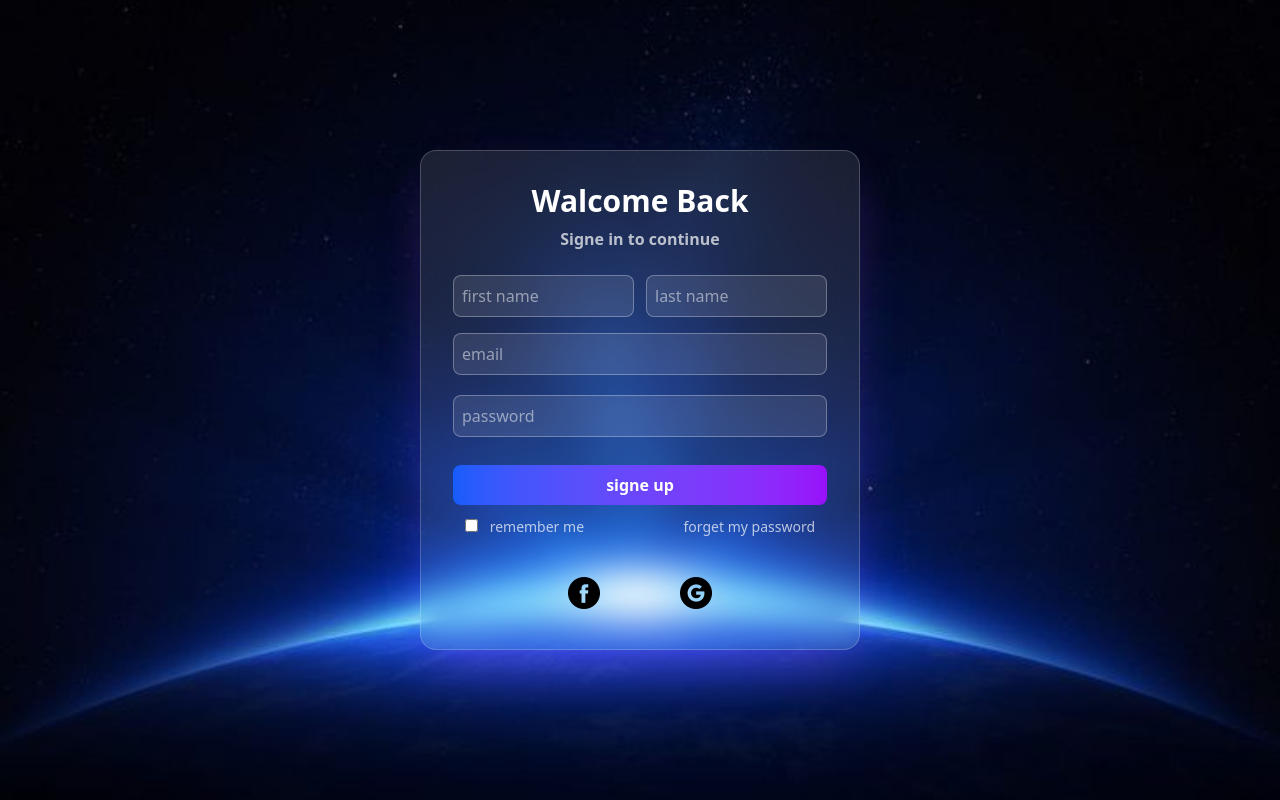
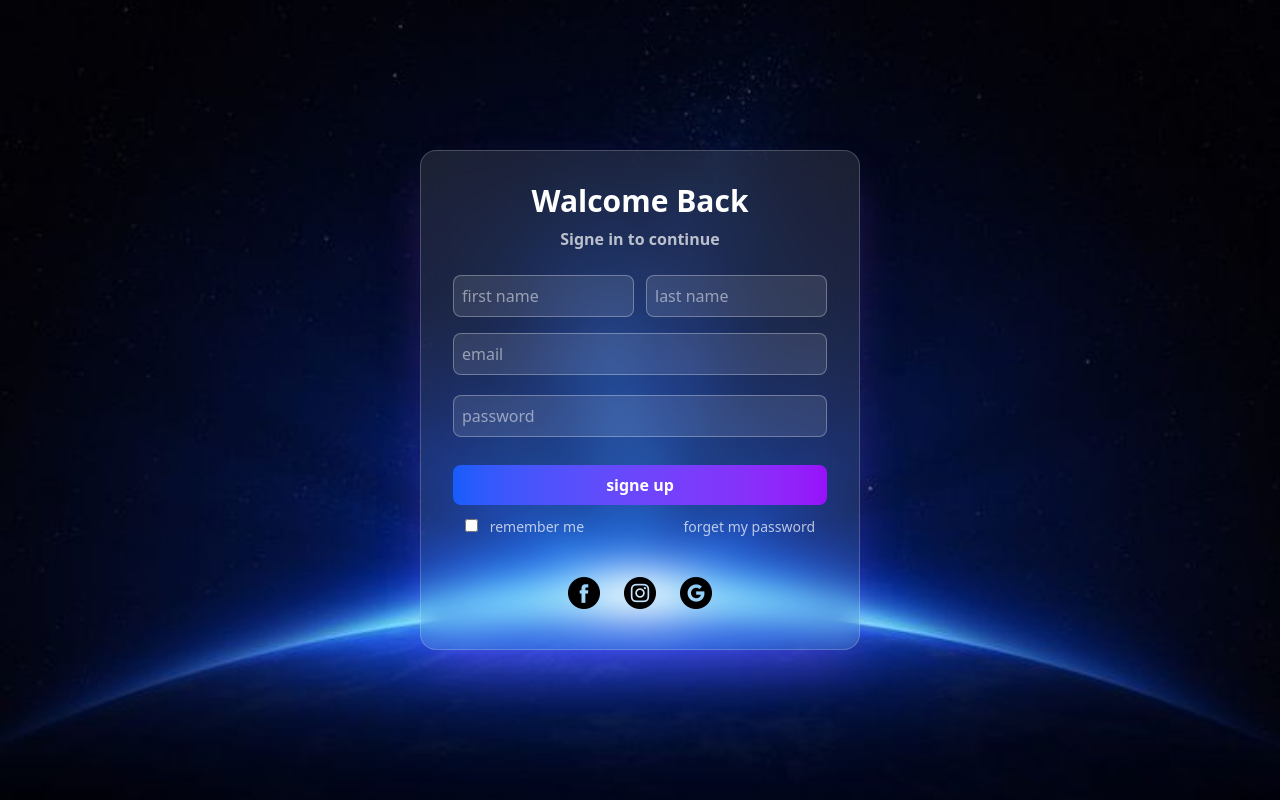
Before and after one commit to acbeleulmi-code/Logein-page, a plain HTML site: page index.html in a window 1280 px wide. Drawn offline with nearby package versions, Linux system fonts and the light colour scheme; files whose address does not match are found by name.

Commit message:
Update index.html

```diff
--- a/index.html
+++ b/index.html
@@ -31,7 +31,7 @@
           </div>
         <div class="flex flex-row items-center justify-center h-10 gap-6 mt-6">
           <img src="img/facebook (1).png" alt="" class=" hover:scale-110 transition cursor-pointer w-8">
-          <img src="img/instagram (2).png" alt="" class=" hover:scale-110 transition cursor-pointer w-8">
+          <img src="instagram (2).png" alt="" class=" hover:scale-110 transition cursor-pointer w-8">
           <img src="img/social.png" alt="" class=" hover:scale-110 transition cursor-pointer w-8">
         </div>
 
```
